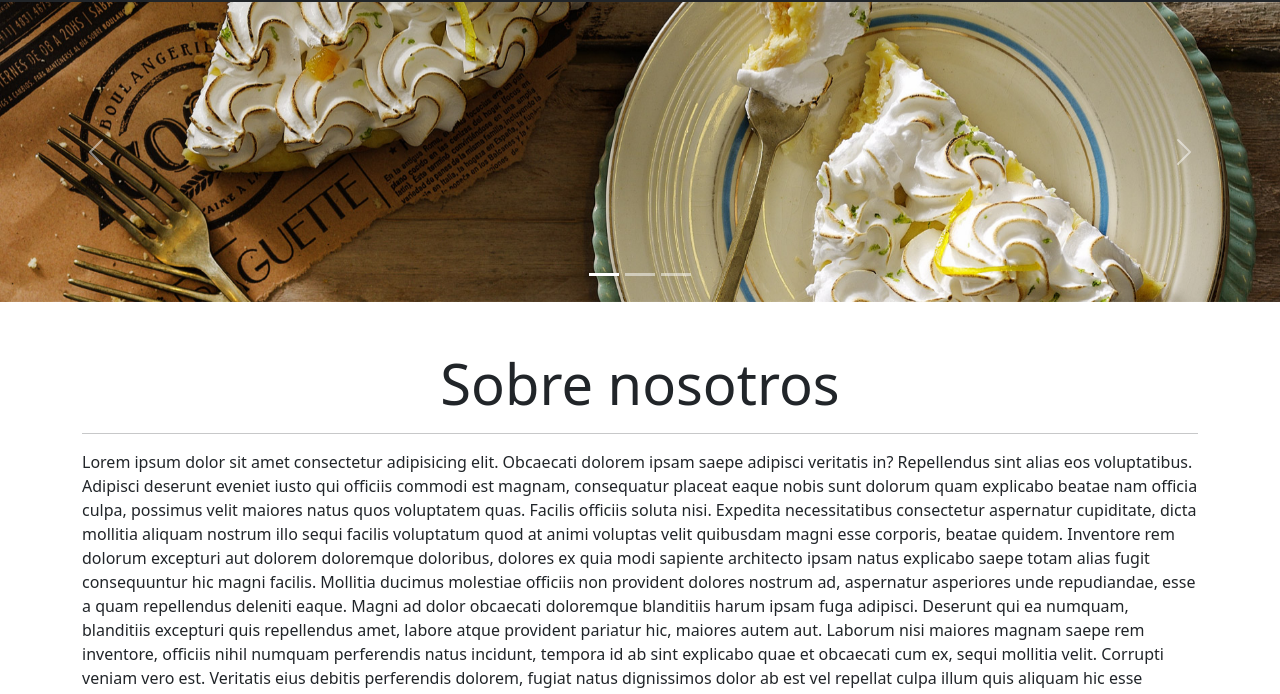
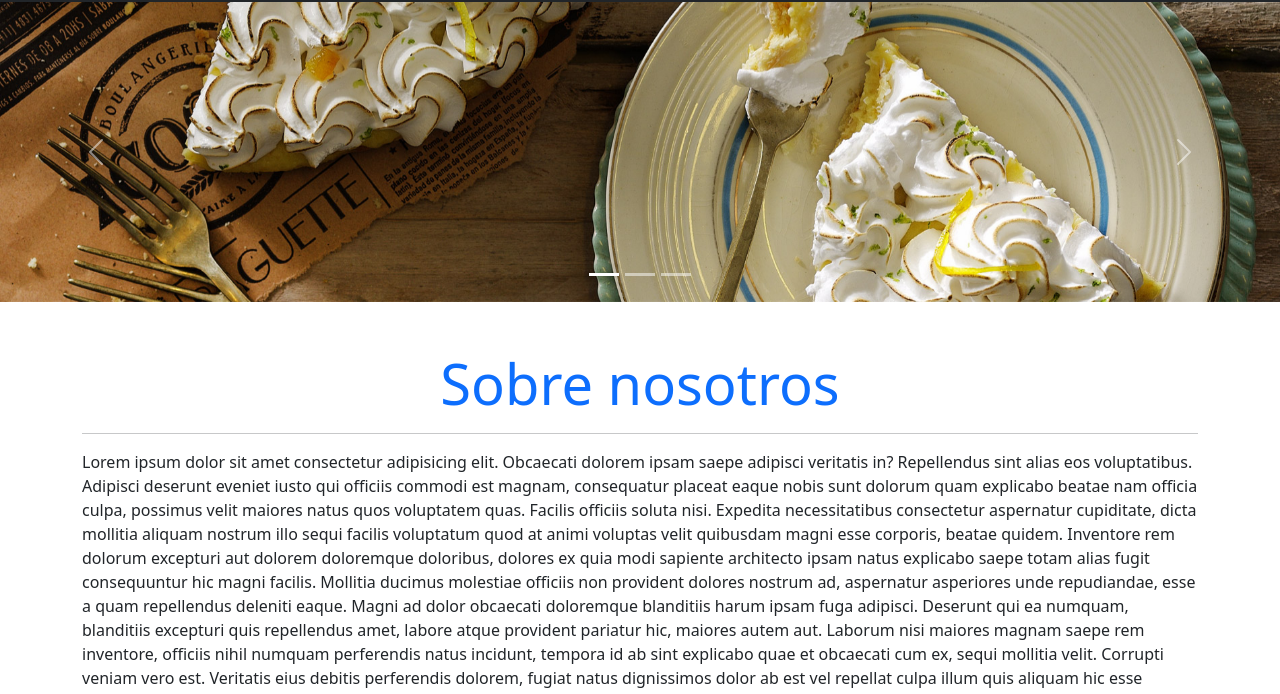
Before and after one commit to Leandroit078/panaderiaCocu, a plain HTML site: page index.html in a window 1280 px wide. Shown: the part 100-794 px from the top of the page. Drawn offline with nearby package versions, Linux system fonts and the light colour scheme.

Commit message:
se cambio el color del texto

```diff
--- a/index.html
+++ b/index.html
@@ -137,7 +137,7 @@
         </div>
       </section>
       <section class="mt-5 container">
-        <h1 class="display-4 text-center">Sobre nosotros</h1>
+        <h1 class="display-4 text-center text-primary">Sobre nosotros</h1>
         <hr />
         <p>
           Lorem ipsum dolor sit amet consectetur adipisicing elit. Obcaecati
```
